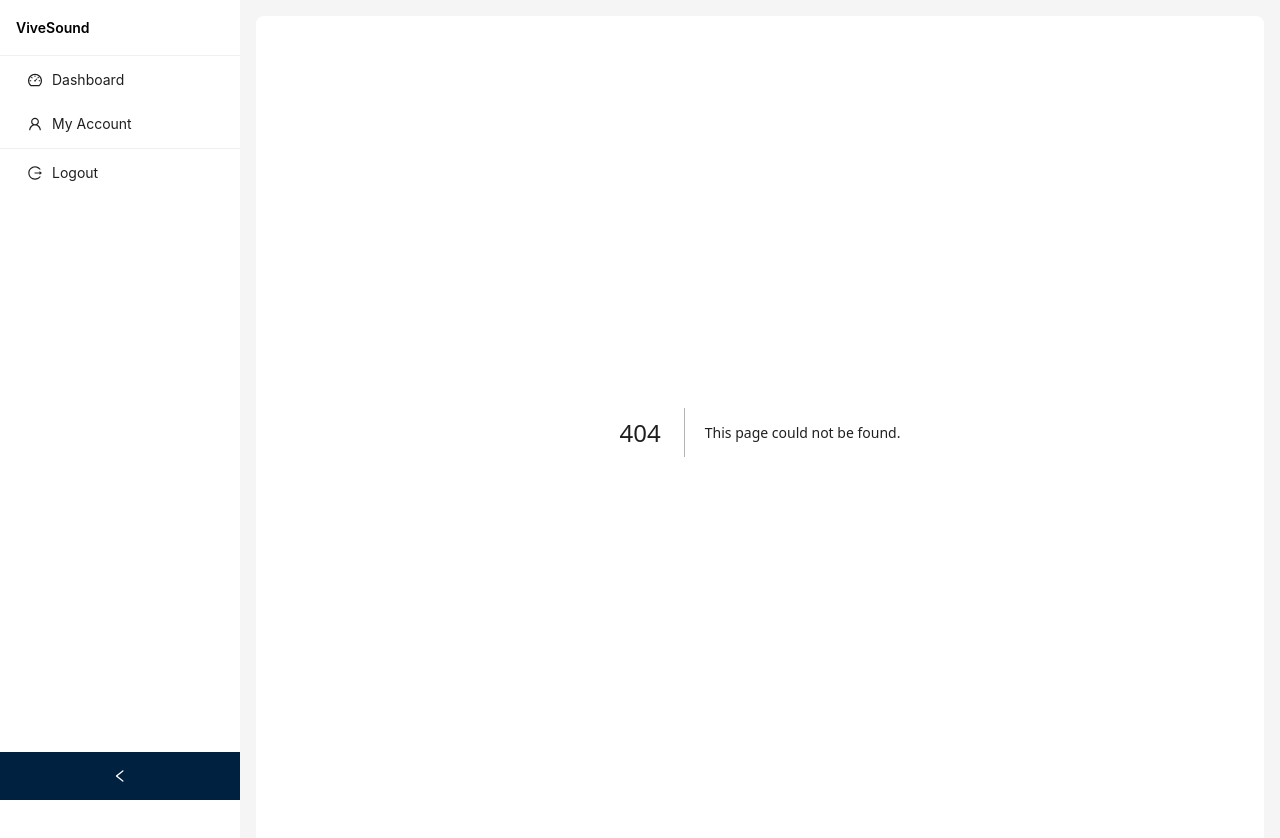
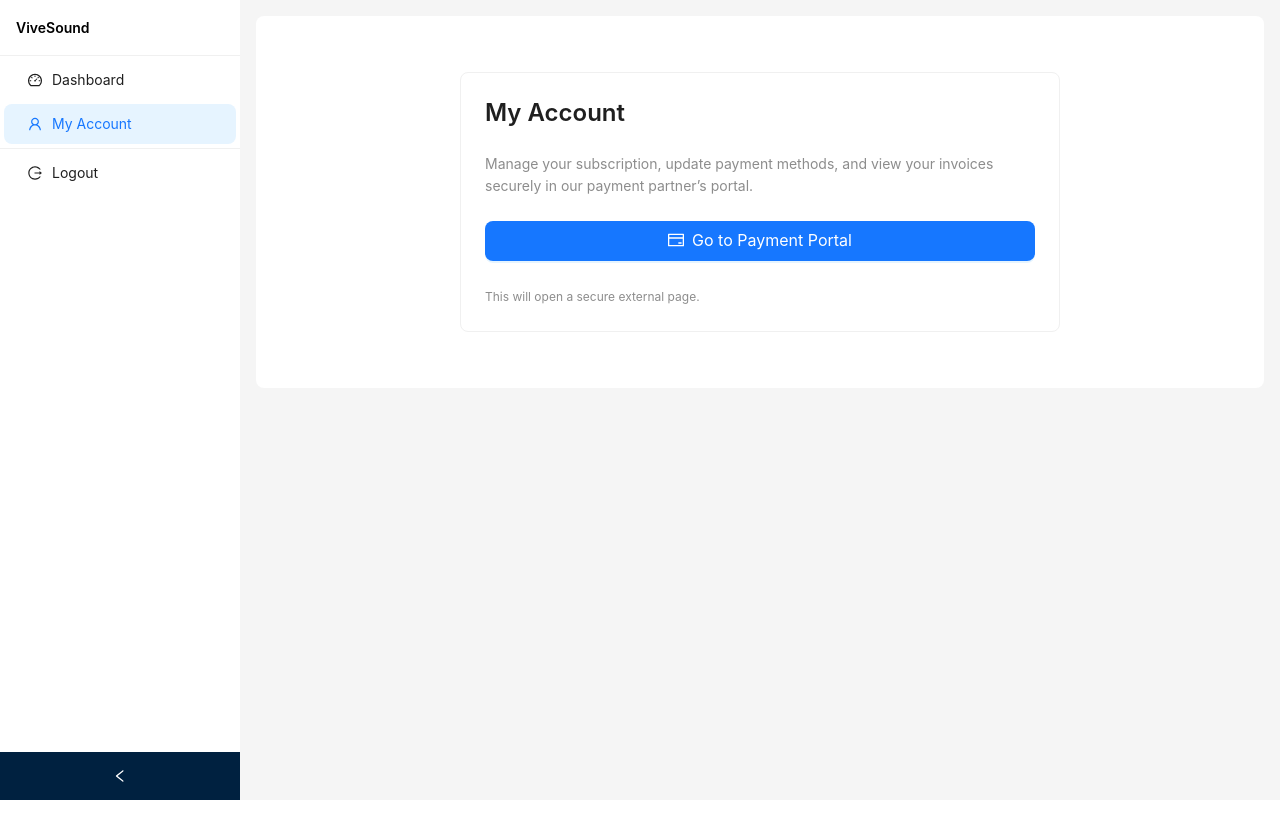
Before and after one commit to ViveSoundDev/ViveSound-Portal, a Next.js app in the folder vivesound-portal/: page /my-account in a window 1280 px wide. Before the commit this address had no page. Shown: the top 838 px of the page. After the commit the page ends 800 px from the top, so only its background shows below. Built offline with nearby package versions, Linux system fonts and the light colour scheme; what @ant-design/nextjs-registry would draw is missing.

Commit message:
add my account page

```diff
--- a/vivesound-portal/src/app/components/Navbar.jsx
+++ b/vivesound-portal/src/app/components/Navbar.jsx
@@ -27,7 +27,7 @@ export default function SidebarLayout({ children }) {
   // Keep selection in sync with route
   const selectedKeys = useMemo(() => {
     if (pathname === "/" || pathname?.startsWith("/?")) return ["/"];
-    if (pathname?.startsWith("/account")) return ["/account"];
+    if (pathname?.startsWith("/my-account")) return ["/my-account"];
     return [];
   }, [pathname]);
 
@@ -38,9 +38,9 @@ export default function SidebarLayout({ children }) {
       label: <Link href="/">Dashboard</Link>,
     },
     {
-      key: "/account",
+      key: "/my-account",
       icon: <UserOutlined />,
-      label: <Link href="/account">My Account</Link>,
+      label: <Link href="/my-account">My Account</Link>,
     },
     { type: "divider" },
     { key: "logout", icon: <LogoutOutlined />, label: "Logout" },
--- /dev/null
+++ b/vivesound-portal/src/app/my-account/page.jsx
@@ -0,0 +1,49 @@
+"use client";
+
+import React from "react";
+import { Button, Typography, Card, Space } from "antd";
+import { CreditCardOutlined } from "@ant-design/icons";
+import "../styles/my-account.scss";
+
+const { Title, Paragraph, Text } = Typography;
+
+export default function AccountPage() {
+  const paymentPortalUrl = "https://your-payment-portal.com"; // 🔗 replace
+
+  return (
+    <div className="my-account">
+      <Card
+        bordered
+        style={{ maxWidth: 600, margin: "0 auto" }}
+        bodyStyle={{ padding: 24 }}
+      >
+        <Space direction="vertical" size="large" style={{ width: "100%" }}>
+          <Title level={3} style={{ marginBottom: 0 }}>
+            My Account
+          </Title>
+
+          <Paragraph type="secondary" style={{ marginBottom: 0 }}>
+            Manage your subscription, update payment methods, and view your
+            invoices securely in our payment partner’s portal.
+          </Paragraph>
+
+          <Button
+            type="primary"
+            size="large"
+            block
+            icon={<CreditCardOutlined />}
+            href={paymentPortalUrl}
+            target="_blank"
+            rel="noopener noreferrer"
+          >
+            Go to Payment Portal
+          </Button>
+
+          <Text type="secondary" style={{ fontSize: 12 }}>
+            This will open a secure external page.
+          </Text>
+        </Space>
+      </Card>
+    </div>
+  );
+}
--- a/vivesound-portal/src/app/styles/global.scss
+++ b/vivesound-portal/src/app/styles/global.scss
@@ -52,3 +52,16 @@ ul,
 ol {
   list-style: none;
 }
+
+.header {
+  padding: 40px 8px;
+  margin-bottom: 40px;
+  width: 100%;
+  text-align: start;
+  box-shadow: rgba(149, 157, 165, 0.2) 0px 8px 24px;
+  border-radius: 6px;
+
+  h1 {
+    margin-left: 8px;
+  }
+}
--- /dev/null
+++ b/vivesound-portal/src/app/styles/my-account.scss
@@ -0,0 +1,5 @@
+@import "./global.scss";
+
+.my-account {
+  padding: 40px 8px;
+}
```
Also changed, not shown: vivesound-portal/src/app/styles/dashboard-page.scss (+0 -13 lines).
